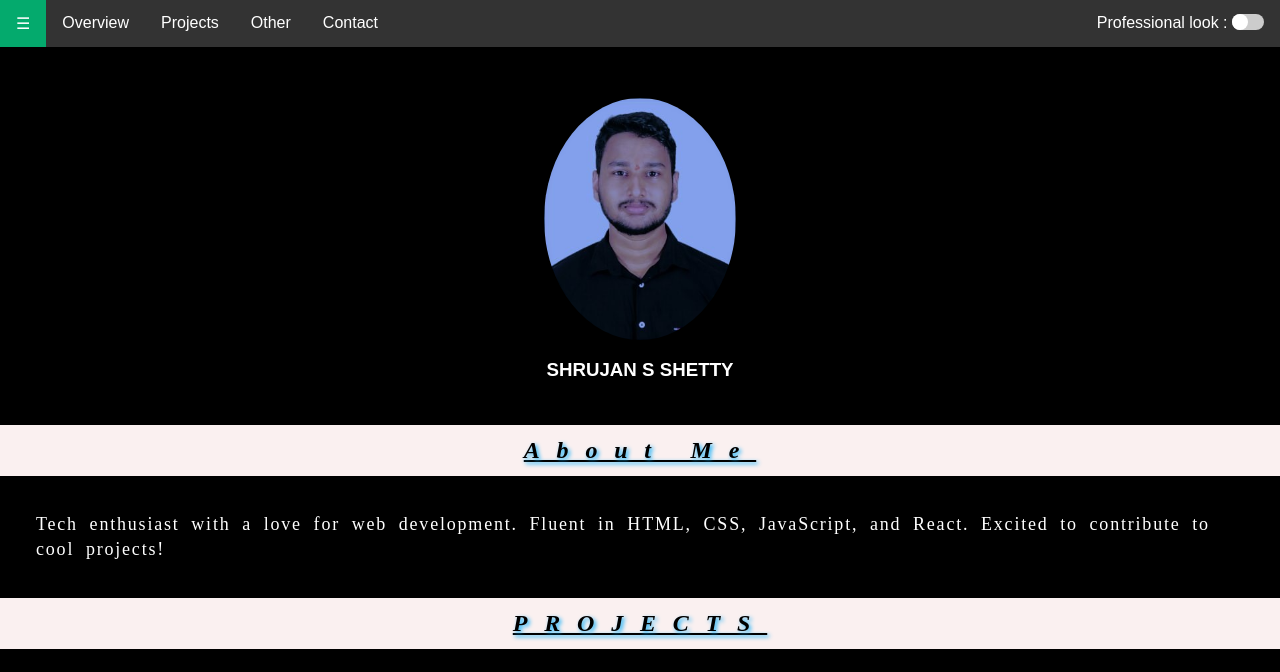
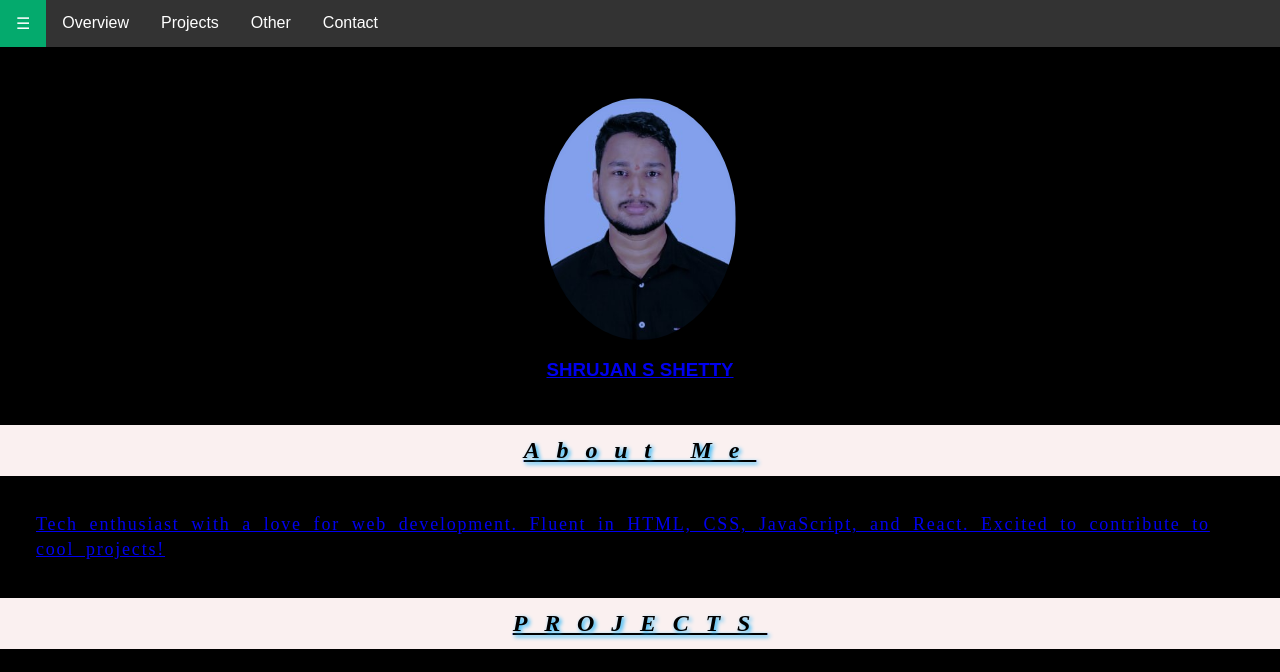
Before and after one commit to shrujansshetty/MyProfile.github.io, a plain HTML site: page index.html in a window 1280 px wide. Shown: the top 672 px of the page. Drawn offline with Linux system fonts and the light colour scheme.

Commit message:
Update index.html

```diff
--- a/index.html
+++ b/index.html
@@ -12,7 +12,8 @@
     <link rel="stylesheet" href="https://cdnjs.cloudflare.com/ajax/libs/font-awesome/4.7.0/css/font-awesome.min.css">
 </head>
 
-<body><!--
+<body>
+<!--
     <section id="home">
         <pre class="quote">
 कर्मण्येवाधिकारस्ते मा फलेषु कदाचन ।
@@ -28,12 +29,12 @@
                 <li><a href="#Other" class="scroll-btn">Other</a></li>
                 <li><a href="#contact" class="scroll-btn">Contact</a></li>
                 <li style="float:right"><a href="#about">
-                        Professional look :
+             <!--           Professional look :
                         <label class="switch">
                             <input type="checkbox" onchange="changecss()" id="toggler">
                             <span class="slider round"></span>
                         </label>
-                    </a></li>
+                    </a></li>-->
             </ul>
         </div>
     </nav>
```
